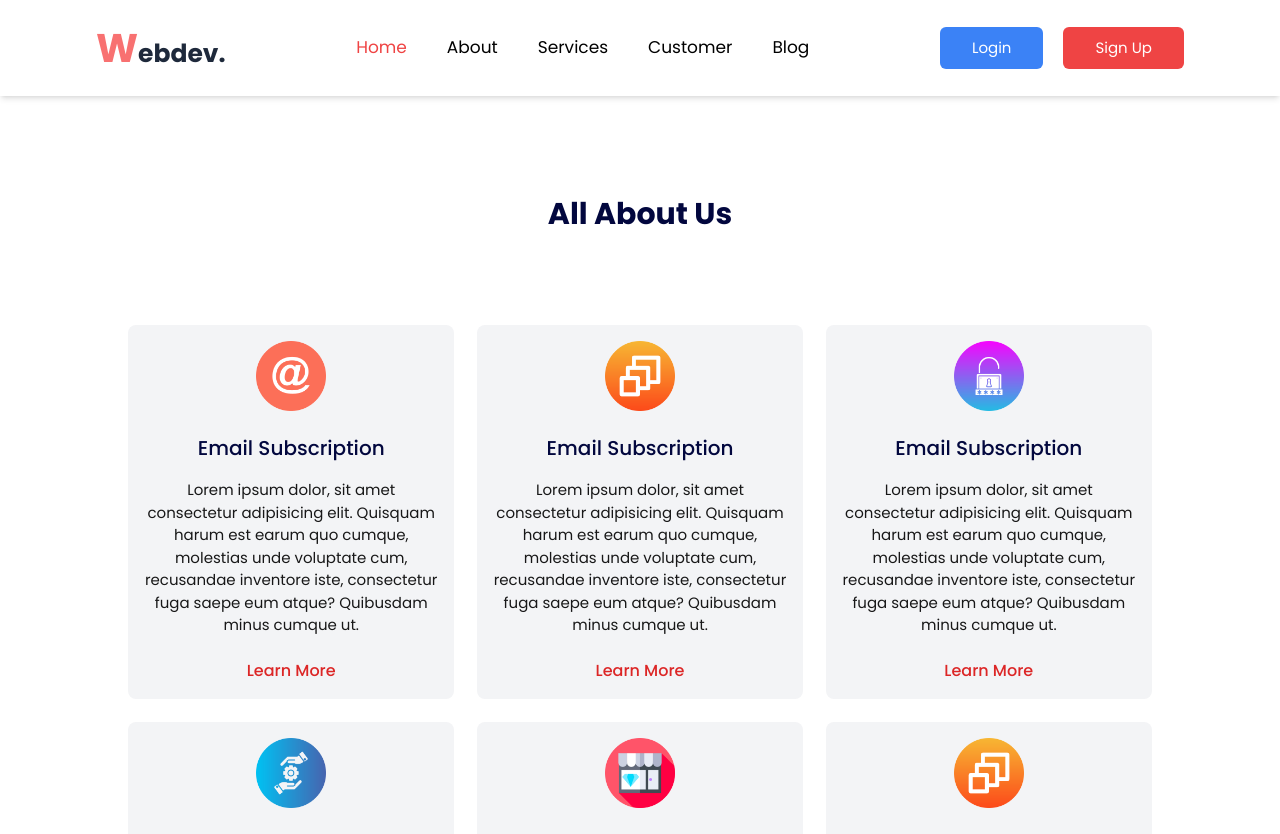
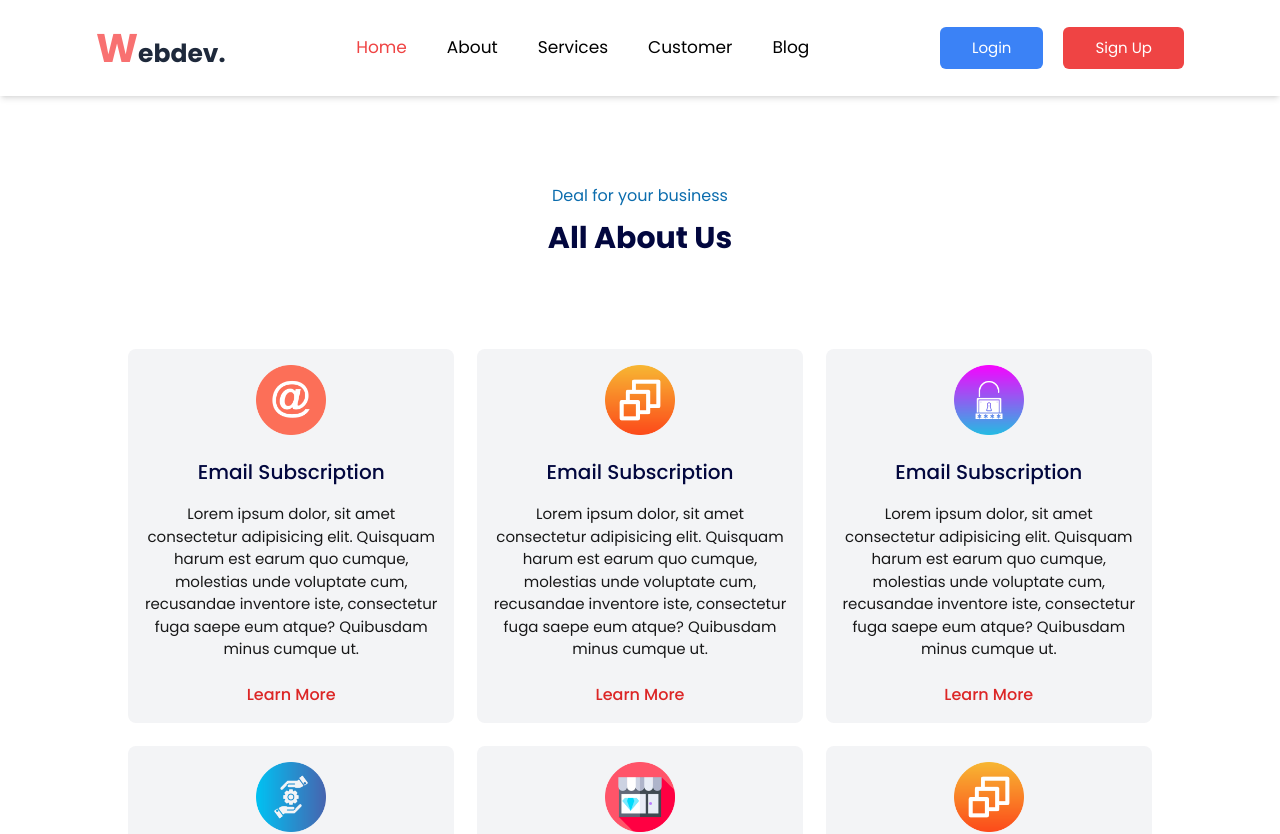
Before and after one commit to ferdy777/agency, a Next.js app: page /about in a window 1280 px wide. Shown: the top 834 px of the page. Built offline with nearby package versions, Linux system fonts and the light colour scheme.

Commit message:
first commit

```diff
--- a/app/components/About.tsx
+++ b/app/components/About.tsx
@@ -5,7 +5,10 @@ import SectionHeading from "./SectionHeading/SectionHeading";
 const About = () => {
   return (
     <div className="pt-[5rem] pb-[3rem]">
-      <SectionHeading headingPrimary="All About Us" />
+      <SectionHeading
+        headingPrimary="All About Us"
+        headingMini="Deal for your business"
+      />
       <Features />
     </div>
   );
```
